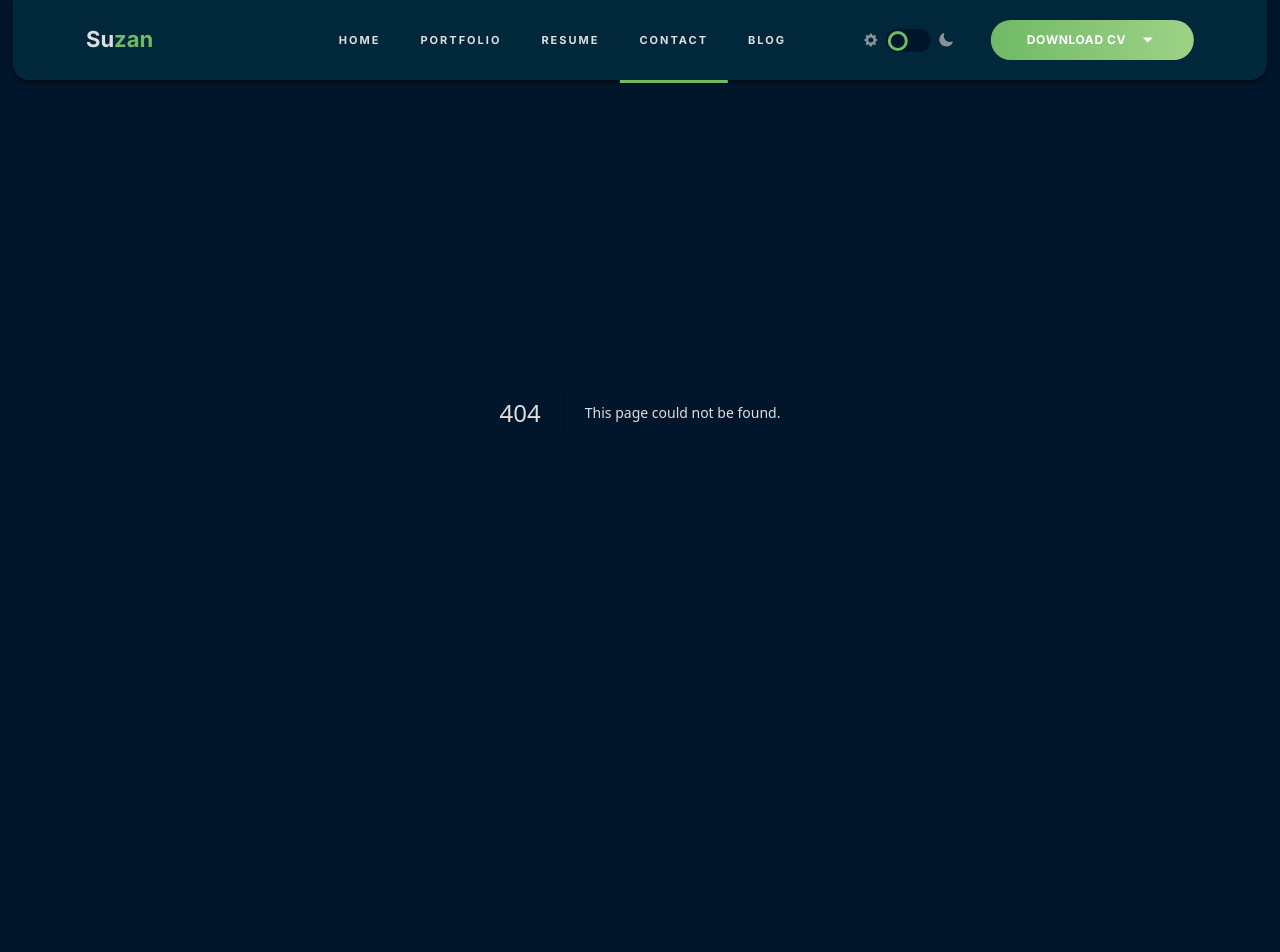
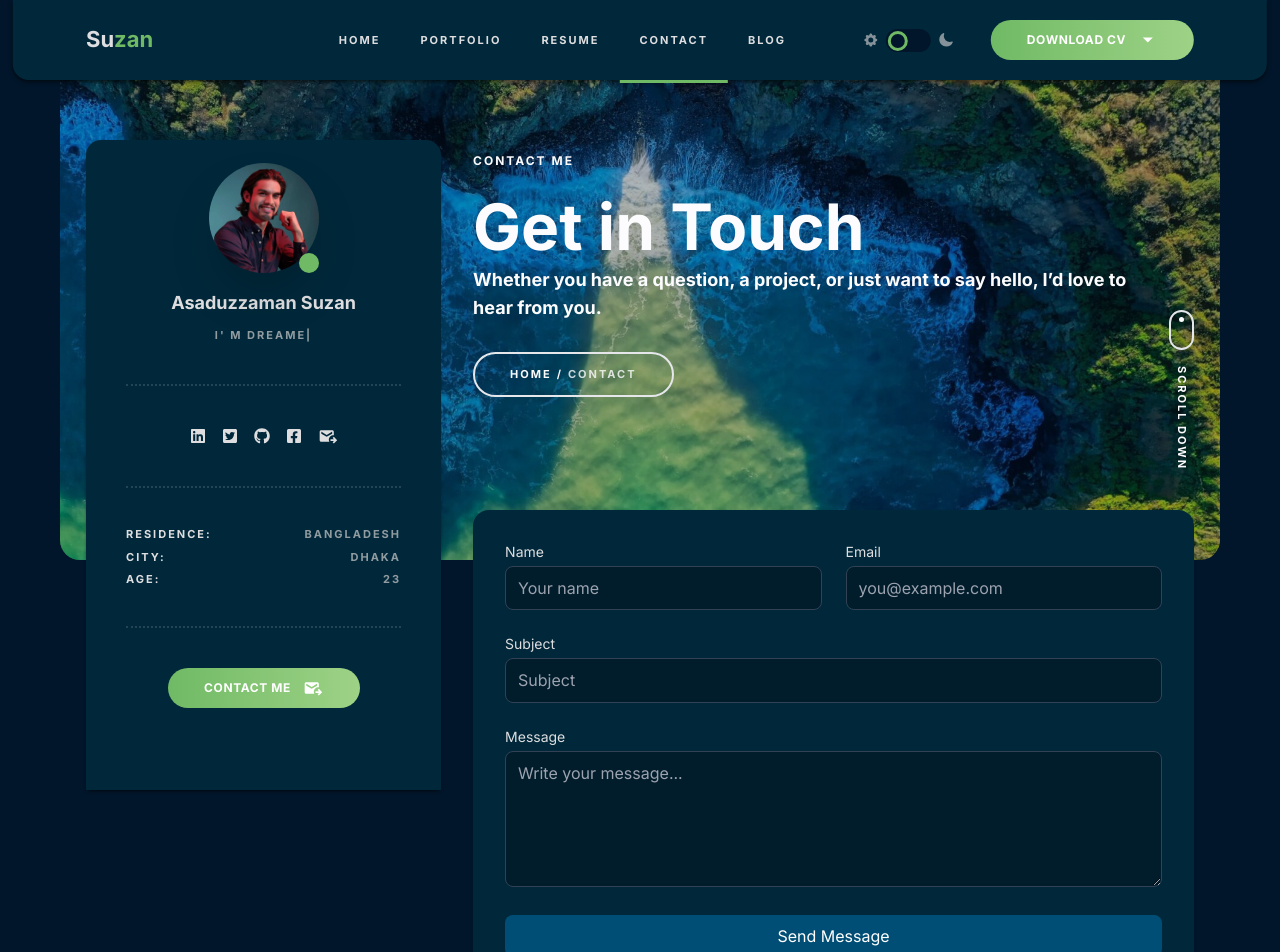
Before and after one commit to asadsuzan/sb-portfolio, a Next.js app: page /contact in a window 1280 px wide. Before the commit this address had no page. Shown: the top 952 px of the page. Built offline with nearby package versions, Linux system fonts and the light colour scheme.

Commit message:
feat(ui): add contact me page

```diff
--- /dev/null
+++ b/app/contact/page.jsx
@@ -0,0 +1,94 @@
+'use client';
+
+import { motion } from 'framer-motion';
+import { FiMail, FiPhone, FiMapPin } from 'react-icons/fi';
+import UiWrapper from '../ui/UiWrapper';
+
+export default function ContactPage() {
+      const bannerContent = (
+    <>
+     Get in Touch
+        <p className=" text-lg">
+            Whether you have a question, a project, or just want to say hello, I’d love to hear from you.
+        </p>
+    </>
+  );
+  const bannerProps = {
+    title: "contact me",
+    content: bannerContent,
+    bgpath: "./banner1.jpg",
+    pageName: "contact",
+  };
+  const style = {
+    marginTop: "-50px",
+  };
+  return (
+<UiWrapper
+  bannerProps={bannerProps} layoutStyles={style}>
+        <section className="">
+
+
+        <motion.form
+          initial={{ opacity: 0, y: 60 }}
+          whileInView={{ opacity: 1, y: 0 }}
+          transition={{ duration: 0.6 }}
+          viewport={{ once: true }}
+          className="space-y-6 bg-[#00283a] p-8 rounded-2xl shadow-xl"
+          onSubmit={(e) => {
+            e.preventDefault();
+            // Handle submission
+          }}
+        >
+          <div className="grid md:grid-cols-2 gap-6">
+            <div>
+              <label className="text-sm mb-1 block">Name</label>
+              <input
+                type="text"
+                required
+                placeholder="Your name"
+                className="w-full bg-[#011c2b] border border-[#334155] text-white p-3 rounded-lg focus:outline-none focus:border-blue-500"
+              />
+            </div>
+            <div>
+              <label className="text-sm mb-1 block">Email</label>
+              <input
+                type="email"
+                required
+                placeholder="you@example.com"
+                className="w-full bg-[#011c2b] border border-[#334155] text-white p-3 rounded-lg focus:outline-none focus:border-blue-500"
+              />
+            </div>
+          </div>
+
+          <div>
+            <label className="text-sm mb-1 block">Subject</label>
+            <input
+              type="text"
+              required
+              placeholder="Subject"
+              className="w-full bg-[#011c2b] border border-[#334155] text-white p-3 rounded-lg focus:outline-none focus:border-blue-500"
+            />
+          </div>
+
+          <div>
+            <label className="text-sm mb-1 block">Message</label>
+            <textarea
+              rows={6}
+              required
+              placeholder="Write your message..."
+              className="w-full bg-[#011c2b] border border-[#334155] text-white p-3 rounded-lg focus:outline-none focus:border-blue-500"
+            ></textarea>
+          </div>
+
+          <button
+            type="submit"
+            className="w-full bg-[#004e75] hover:bg-blue-600 transition text-white font-medium py-3 rounded-lg"
+          >
+            Send Message
+          </button>
+        </motion.form>
+
+    </section>
+</UiWrapper>
+  );
+}
--- a/app/ui/Banner.jsx
+++ b/app/ui/Banner.jsx
@@ -38,6 +38,7 @@ const Banner = ({ title, content, children, bgpath, pageName }) => {
       window.removeEventListener("scroll", handleScroll);
     };
   }, []);
+  console.log(pageName)
   return (
     <div
       className="h-[60vh] max-h-[400px]  bg-center  lg:max-h-[500px]  w-full  bg-cover bg z-[1] relative mt-[80px] lg:mt-[68px]  rounded-b-[20px] after:content-[''] after:h-full after:w-full after:absolute after:left-0 after:top-0 after:bg-[#000] after:opacity-0 bg-no-repeat after:z-[-1] transition-all bg-fixed duration-500 "
```
